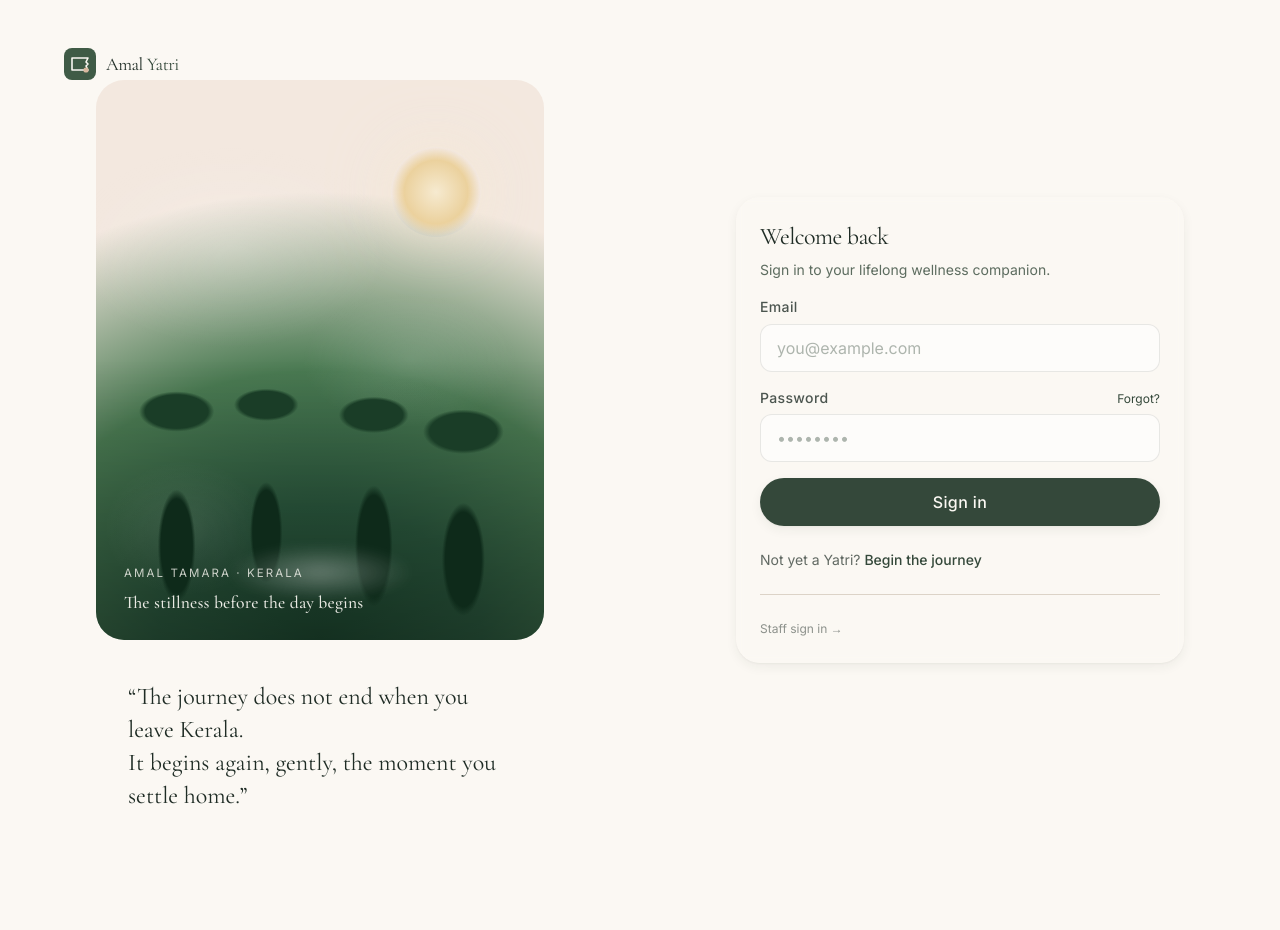
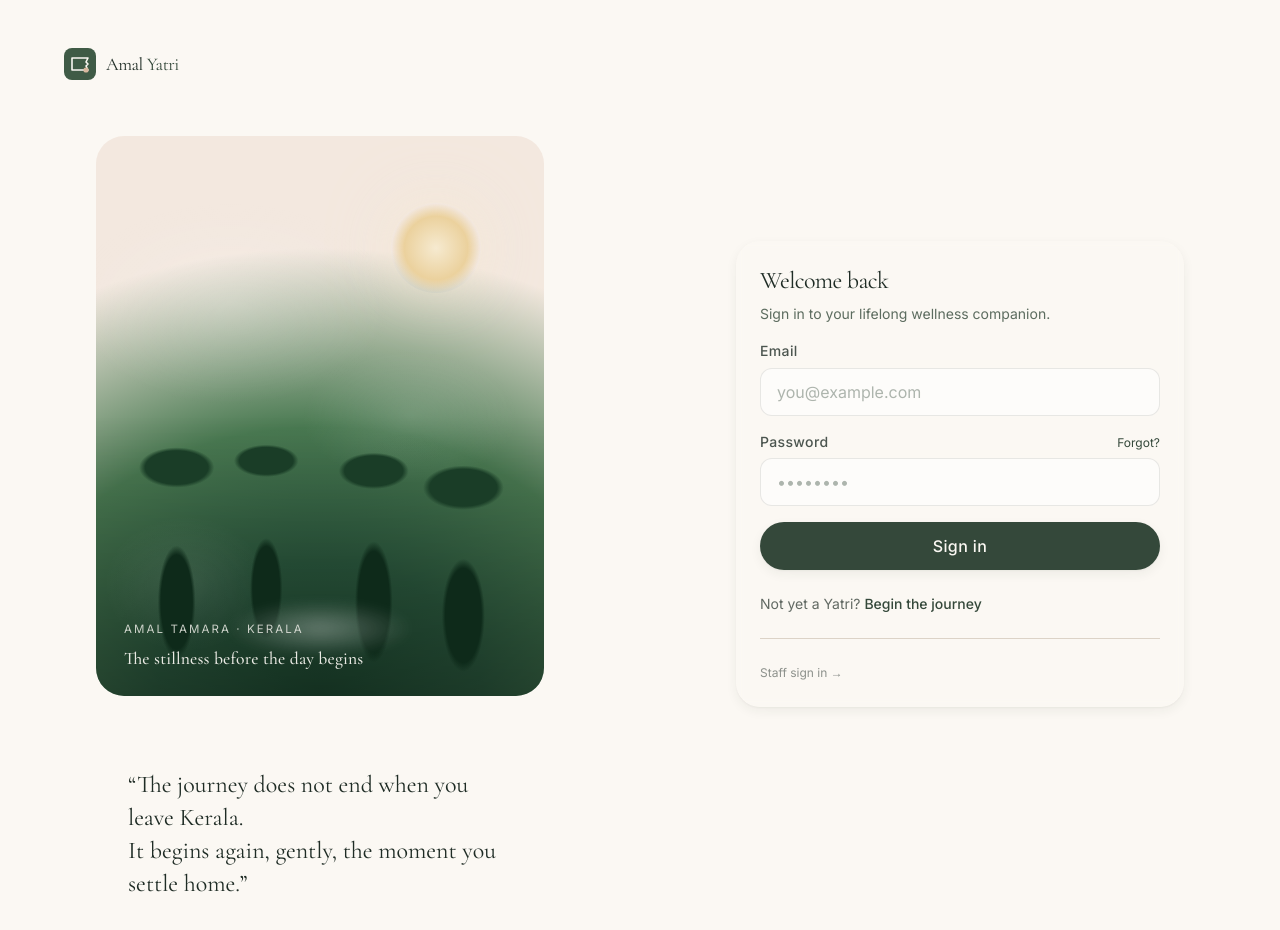
Before and after one commit to sajithchandran/amalyatri, a Next.js app in the folder apps/web/: page /login in a window 1280 px wide. Shown: the top 930 px of the page. Before the commit the page ends 860 px from the top, so only its background shows below. Built offline with nearby package versions, Linux system fonts and the light colour scheme; no server answers.

Commit message:
fix: add breathing room between logo and hero image on auth pages

```diff
--- a/apps/web/app/(auth)/layout.tsx
+++ b/apps/web/app/(auth)/layout.tsx
@@ -11,7 +11,7 @@
           <BrandMark size={32} />
           <Wordmark className="text-lg" />
         </Link>
-        <div className="flex-1 flex items-center">
+        <div className="flex-1 flex items-center pt-14 pb-8">
           <div className="w-full max-w-md mx-auto">
             <KeralaMist />
           </div>
```
